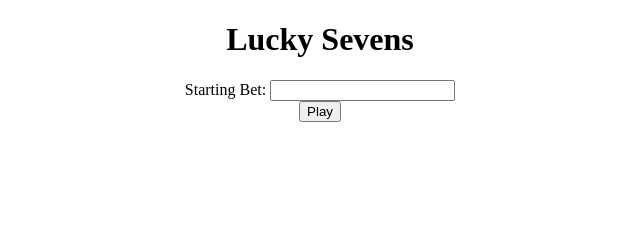
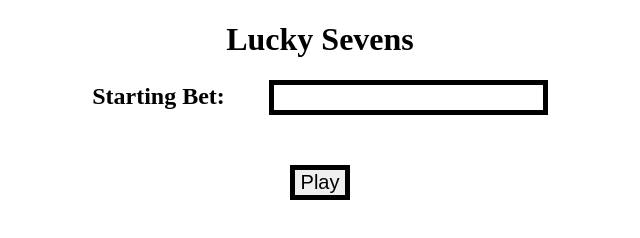
Before and after one commit to jgzlz/LuckySevens, a plain HTML site: page index.html in a window 1280 px wide. Shown: the whole page, without its empty margins (320-960 px from the left). Drawn offline with Linux system fonts and the light colour scheme.

Commit message:
Finishing touches

```diff
--- a/index.html
+++ b/index.html
@@ -5,14 +5,14 @@
     <meta name="viewport" content="width=device-width, initial-scale=1.0" />
     <meta http-equiv="X-UA-Compatible" content="ie=edge" />
     <link rel="stylesheet" type="text/css" href="styles.css" />
-    <title>Lucky Sevens Gane</title>
+    <title>Lucky Sevens Game</title>
   </head>
   <body>
     <div>
       <h1>Lucky Sevens</h1>
 
       <form method="post">
-        Starting Bet:
+        <label for="startingBet">Starting Bet:</label>
         <input type="text" id="startingBet" />
       </form>
 
--- a/styles.css
+++ b/styles.css
@@ -1,7 +1,20 @@
-div,
-h1 {
+body {
   text-align: center;
 }
+form {
+  padding-bottom: 50px;
+}
+label {
+  font-weight: bold;
+  font-size: 24px;
+  padding-right: 40px;
+}
+button,
+input {
+  border: 5px solid black;
+  font-size: 20px;
+}
+
 table {
   width: 100%;
 }
```
